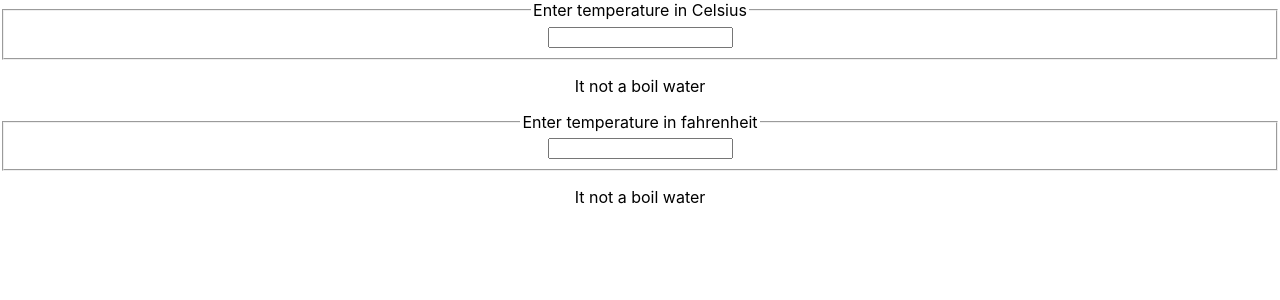
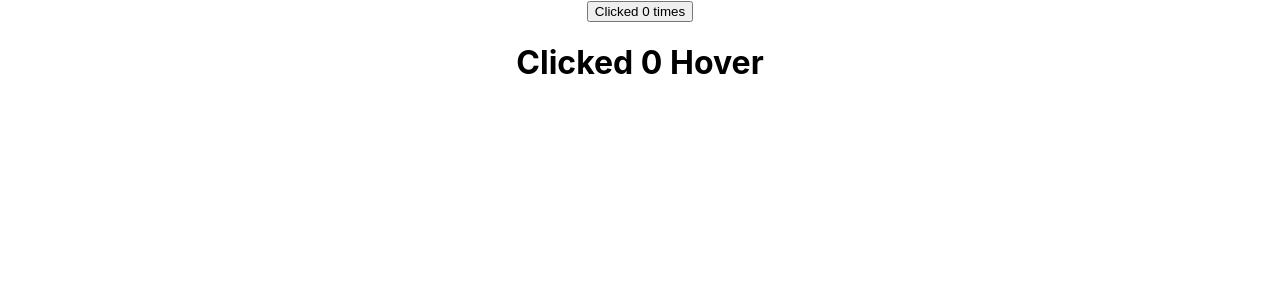
Before and after one commit to arfin-2020/celsiusandfahrenheit, a React (Create React App) app: page / in a window 1280 px wide. Shown: the top 300 px of the page. Built offline with nearby package versions, Linux system fonts and the light colour scheme.

Commit message:
HOC is finished

```diff
--- a/src/App.js
+++ b/src/App.js
@@ -1,10 +1,16 @@
 import './App.css';
-import Calculator from './components/Calculator';
+import ClickCounter from './components/components2/ClickCounter';
+import HoverCounter from './components/components2/HoverCounter';
 
 function App() {
   return (
     <div className="App">
-      <Calculator/>
+      {/* <Calculator/> */}
+      {/* <ClickCounter buttonCount={buttonCount} Buttonincrease={Buttonincrease} />
+      <HoverCounter count={count} increase={increase} /> */}
+      <ClickCounter />
+      <HoverCounter  />
+      {/* <MainFunction/> */}
     </div>
   );
 }
--- a/src/components/Calculator.js
+++ b/src/components/Calculator.js
@@ -1,5 +1,5 @@
 import React, { useState } from 'react';
-import { convert, toCelcius, toFehrenheit } from './lib/converter';
+import { convert, toAddition, toCelcius, toFehrenheit } from './lib/converter';
 import TemperatureInput from './TemperatureInput';
 
 const Calculator =  () =>{
@@ -16,7 +16,7 @@ const Calculator =  () =>{
     }
     const calcius =  scale === 'f' ? convert(temperature, toCelcius) : temperature;
     const fahrenheit = scale === 'c' ? convert(temperature, toFehrenheit) : temperature;
-
+    const addition = scale === 'a' ? convert(temperature, toAddition) : temperature;
     console.log('celcius---', calcius);
     console.log('fahrenheit---', fahrenheit);
     return(
@@ -32,6 +32,11 @@ const Calculator =  () =>{
             onTemperatureChange={onTemperatureChange}
             scale='f'/>
 
+            <TemperatureInput
+            temperature={addition}
+            onTemperatureChange={onTemperatureChange}
+            scale='a'/>
+
         </div>
     )
 }
--- a/src/components/TemperatureInput.js
+++ b/src/components/TemperatureInput.js
@@ -28,6 +28,7 @@ const TemperatureInput =  ({temperature, onTemperatureChange, scale}) =>{
             onChange={(e)=>onTemperatureChange(e,scale)}/>
         </fieldset>
         <BoilingVerdict calsius={temperature}/>
+        {<p>{temperature}</p>}
         </div>
 )
 }
--- /dev/null
+++ b/src/components/components2/ClickCounter.js
@@ -0,0 +1,27 @@
+// import React from 'react';
+
+// const  ClickCounter  = ({buttonCount,Buttonincrease}) =>{
+//     // console.log(count,increase)
+//         return (
+//             <div>
+//                 <button type ='button' onClick={Buttonincrease}>Clicked {buttonCount} times</button>
+//             </div>
+//         )
+// }
+
+// export default ClickCounter;
+
+import React from 'react';
+import withCounter from './HOC/withCounter';
+
+const  ClickCounter  = ({incrementCount, count}) =>{
+    // console.log(count,increase)
+        return (
+            <div>
+                <button type ='button'
+                onClick={incrementCount}>Clicked {count} times</button>
+            </div>
+        )
+}
+
+export default withCounter(ClickCounter);
--- /dev/null
+++ b/src/components/components2/HOC/withCounter.js
@@ -0,0 +1,14 @@
+
+import React, { useState } from 'react';
+const withCounter = (OriginalComponent) => {
+    const NewComponent = () => {
+        const [count, setCount] = useState(0);
+        const incrementCount = () => {
+            setCount(count + 1)
+        }
+        return <OriginalComponent count={count} incrementCount={incrementCount}/>
+    }
+    return NewComponent;
+}
+
+export default withCounter;
--- /dev/null
+++ b/src/components/components2/HoverCounter.js
@@ -0,0 +1,25 @@
+// import React from 'react';
+
+// const  HoverCounter  = ({count, increase}) => {
+
+//         return (
+//             <div>
+//                 <h1 onMouseOver={increase}>Clicked {count} Hover</h1>
+//             </div>
+//         )
+// }
+
+// export default HoverCounter;
+import React from 'react';
+import withCounter from './HOC/withCounter';
+
+const  HoverCounter  = ({incrementCount, count}) => {
+
+        return (
+            <div>
+                <h1 onMouseOver={incrementCount}>Clicked {count} Hover</h1>
+            </div>
+        )
+}
+
+export default withCounter(HoverCounter);
--- a/src/components/lib/converter.js
+++ b/src/components/lib/converter.js
@@ -5,7 +5,9 @@ export const toCelcius = (fahrenheit) =>{
 export const toFehrenheit = (celcius) =>{
     return (celcius * 9) / 5 +32;
 }
-
+export const toAddition = (addition) =>{
+    return addition *20;
+}
 export const convert = (temperature, convertTo) =>{
     const input =  parseFloat(temperature);
     if(Number.isNaN(input)){
```
Also changed, not shown: src/components/components2/MainFunction.js (added, +22 -0 lines).
